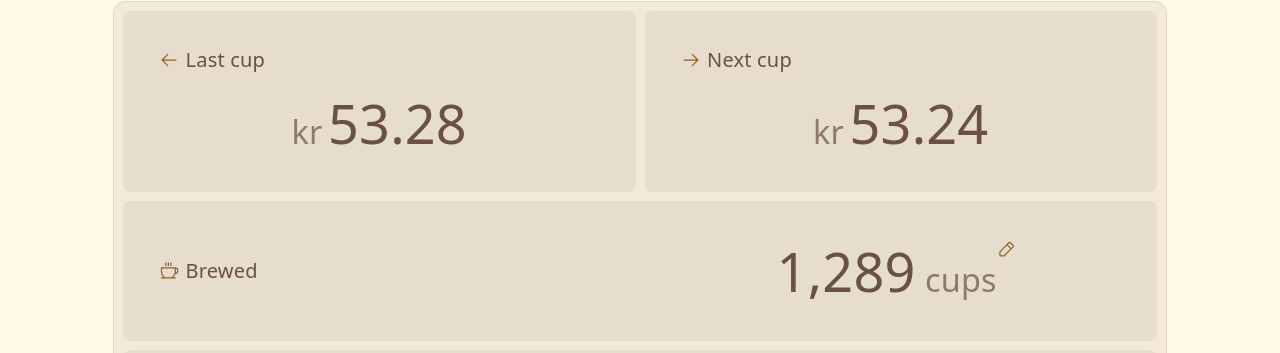
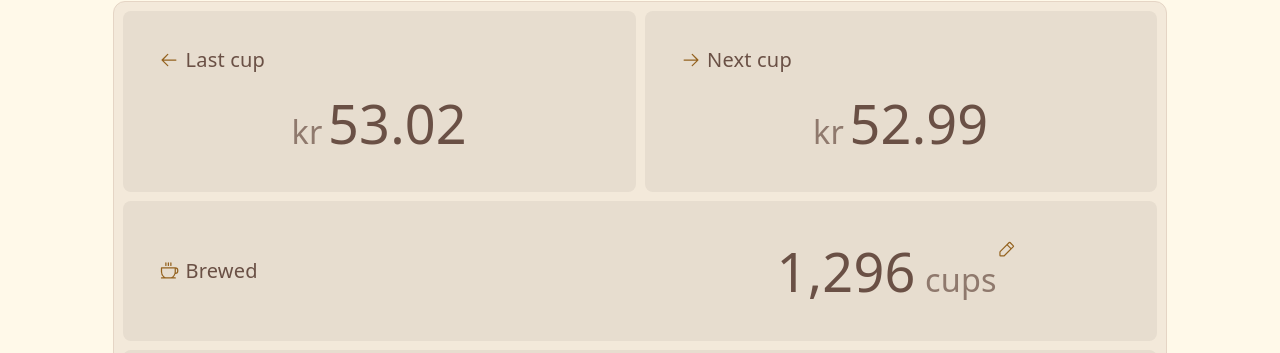
Before and after one commit to niloscar/brew-even, a React (Vite) app in the folder frontend/: page / in a window 1280 px wide. Shown: the part 161-514 px from the top of the page. Built offline with nearby package versions, Linux system fonts and the light colour scheme.

Commit message:
fix: update default cups brewed and developer's next cup cost

```diff
--- a/frontend/src/App.tsx
+++ b/frontend/src/App.tsx
@@ -19,8 +19,8 @@ import {
 import type { Currency } from 'shared'
 import type { Equipment, EquipmentInput } from './types/equipment'
 
-const DEFAULT_CUPS_BREWED = 1289
-const DEVELOPER_NEXT_CUP_COST_SEK = 19.86
+const DEFAULT_CUPS_BREWED = 1296
+const DEVELOPER_NEXT_CUP_COST_SEK = 19.83
 
 export default function App() {
   const [currency, setCurrency] = useState<Currency>((import.meta.env.VITE_DEFAULT_CURRENCY || 'SEK') as Currency)
```
